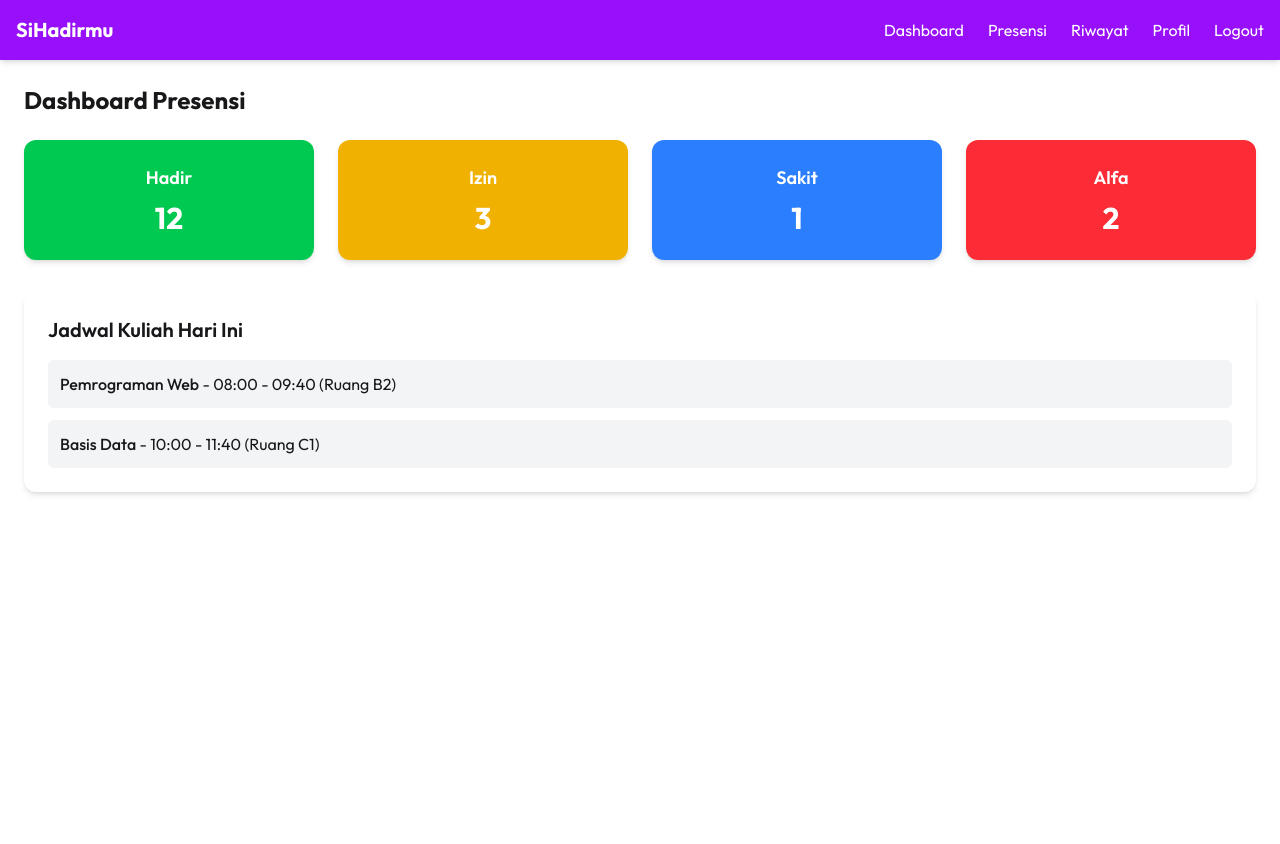
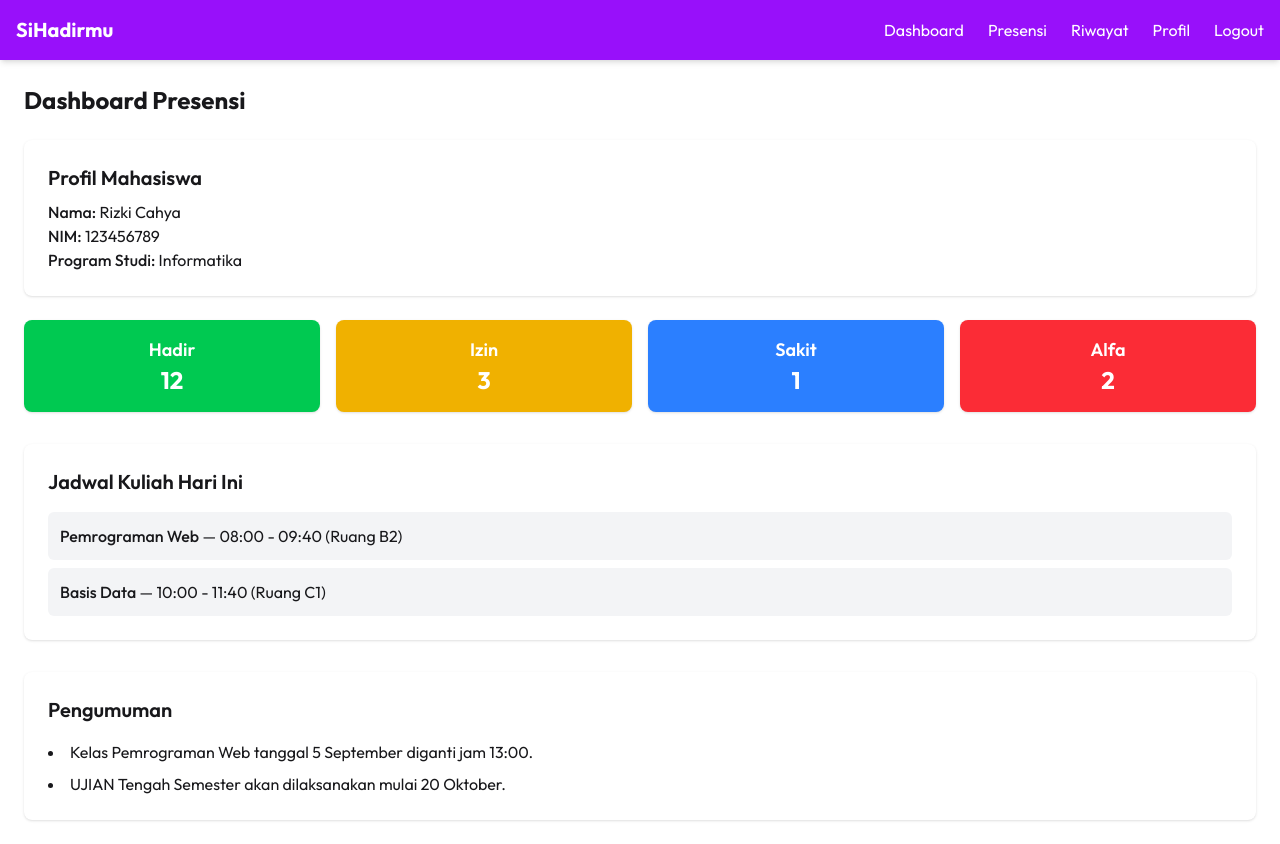
Before and after one commit to rizkicahyaa/si-hadirmu, a React (Vite) app in the folder frontend/: page / in a window 1280 px wide. Before the commit the page ends 800 px from the top, so only its background shows below. Built offline with nearby package versions, Linux system fonts and the light colour scheme.

Commit message:
Feat: Modify dashboard & add announcement

```diff
--- a/frontend/src/components/Dashboard.tsx
+++ b/frontend/src/components/Dashboard.tsx
@@ -1,46 +1,57 @@
 const Dashboard = () => {
     return (
         <div className="container mx-auto p-6">
-            {/* Judul Dashboard */}
             <h1 className="text-2xl font-bold mb-6">Dashboard Presensi</h1>
 
-            {/* Kartu Ringkasan */}
-            <div className="grid grid-cols-1 md:grid-cols-4 gap-6">
-                {/* Hadir */}
-                <div className="bg-green-500 text-white rounded-xl shadow-md p-6 text-center">
+            <div className="bg-white rounded-lg shadow p-6 mb-6">
+                <h2 className="text-xl font-semibold mb-2">Profil Mahasiswa</h2>
+                <p>
+                    <span className="font-medium">Nama:</span> Rizki Cahya
+                </p>
+                <p>
+                    <span className="font-medium">NIM:</span> 123456789
+                </p>
+                <p>
+                    <span className="font-medium">Program Studi:</span> Informatika
+                </p>
+            </div>
+
+            <div className="grid grid-cols-2 md:grid-cols-4 gap-4">
+                <div className="bg-green-500 text-white rounded-lg p-4 text-center shadow">
                     <h2 className="text-lg font-semibold">Hadir</h2>
-                    <p className="text-3xl font-bold mt-2">12</p>
+                    <p className="text-2xl font-bold">12</p>
                 </div>
-
-                {/* Izin */}
-                <div className="bg-yellow-500 text-white rounded-xl shadow-md p-6 text-center">
+                <div className="bg-yellow-500 text-white rounded-lg p-4 text-center shadow">
                     <h2 className="text-lg font-semibold">Izin</h2>
-                    <p className="text-3xl font-bold mt-2">3</p>
+                    <p className="text-2xl font-bold">3</p>
                 </div>
-
-                {/* Sakit */}
-                <div className="bg-blue-500 text-white rounded-xl shadow-md p-6 text-center">
+                <div className="bg-blue-500 text-white rounded-lg p-4 text-center shadow">
                     <h2 className="text-lg font-semibold">Sakit</h2>
-                    <p className="text-3xl font-bold mt-2">1</p>
+                    <p className="text-2xl font-bold">1</p>
                 </div>
-
-                {/* Alfa */}
-                <div className="bg-red-500 text-white rounded-xl shadow-md p-6 text-center">
+                <div className="bg-red-500 text-white rounded-lg p-4 text-center shadow">
                     <h2 className="text-lg font-semibold">Alfa</h2>
-                    <p className="text-3xl font-bold mt-2">2</p>
+                    <p className="text-2xl font-bold">2</p>
                 </div>
             </div>
 
-            {/* Info Jadwal Hari Ini */}
-            <div className="mt-8 bg-white rounded-xl shadow-md p-6">
+            <div className="mt-8 bg-white rounded-lg p-6 shadow">
                 <h2 className="text-xl font-semibold mb-4">Jadwal Kuliah Hari Ini</h2>
-                <ul className="space-y-3">
+                <ul className="space-y-2">
                     <li className="p-3 bg-gray-100 rounded-md">
-                        <span className="font-medium">Pemrograman Web</span> - 08:00 - 09:40 (Ruang B2)
+                        <span className="font-medium">Pemrograman Web</span> — 08:00 - 09:40 (Ruang B2)
                     </li>
                     <li className="p-3 bg-gray-100 rounded-md">
-                        <span className="font-medium">Basis Data</span> - 10:00 - 11:40 (Ruang C1)
+                        <span className="font-medium">Basis Data</span> — 10:00 - 11:40 (Ruang C1)
                     </li>
+                </ul>
+            </div>
+
+            <div className="mt-8 bg-white rounded-lg p-6 shadow">
+                <h2 className="text-xl font-semibold mb-4">Pengumuman</h2>
+                <ul className="list-disc list-inside space-y-2">
+                    <li>Kelas Pemrograman Web tanggal 5 September diganti jam 13:00.</li>
+                    <li>UJIAN Tengah Semester akan dilaksanakan mulai 20 Oktober.</li>
                 </ul>
             </div>
         </div>
```
